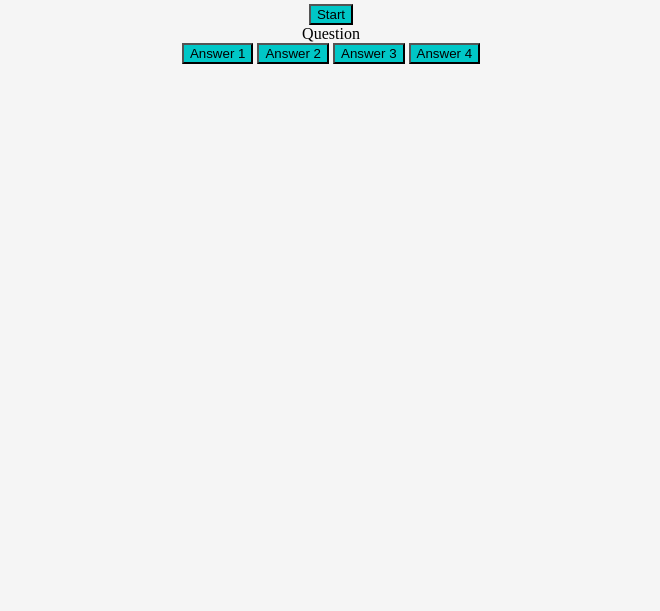
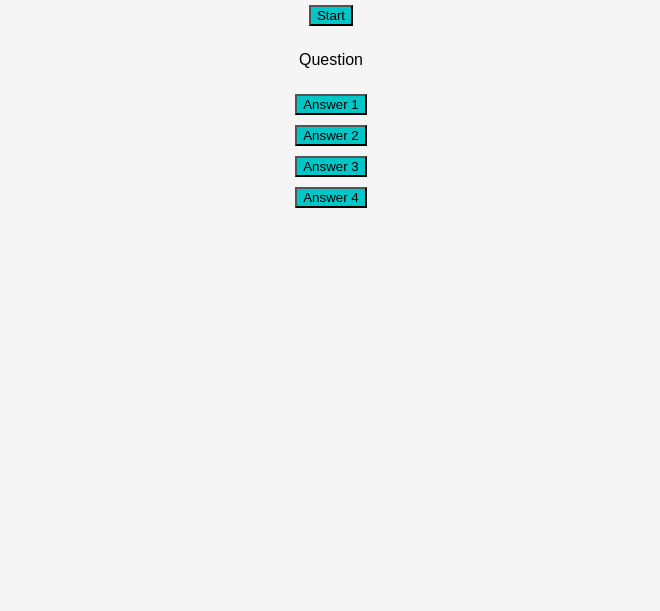
Before and after one commit to gbutler3/Web_APIs_Code_Quiz, a plain HTML site: page index.html in a window 1280 px wide. Shown: the part 189-800 px from the top of the page, without its empty margins (309-969 px from the left). Drawn offline with Linux system fonts and the light colour scheme.

Commit message:
added buttons for answers and styled them in the css file

```diff
--- a/assets/css/style.css
+++ b/assets/css/style.css
@@ -1,4 +1,7 @@
-/*test to see if linked properly */
+*, *::before, *::after {
+    font-family: Arial, Helvetica, sans-serif;
+}
+
 html {
     margin: auto;
     width: 50%;
@@ -11,6 +14,20 @@ button {
     background-color: rgb(0, 199, 199);
 }
 
+.questionCard{
+    /*display: none; */
+    flex: wrap;
+    padding: 25px;
+}
+
+.answerButtons{
+  display: grid;
+  justify-content: center;
+  box-sizing: border-box;
+  gap: 10px;
+  padding-top: 25px;
+}
+
 .scoresPage {
     display: none;
 }
--- a/index.html
+++ b/index.html
@@ -18,9 +18,9 @@
 
     </header>
     <main>
-        <section class= "section">
+        <section class= "questionCard">
             <div id= "questions"> Question </div>
-            <div id= "answerButtons">
+            <div id= "answerButtons" class= "answerButtons">
                 <button class= "answerOptions">Answer 1 </button>
                 <button class= "answerOptions">Answer 2 </button>
                 <button class= "answerOptions">Answer 3 </button>
```
